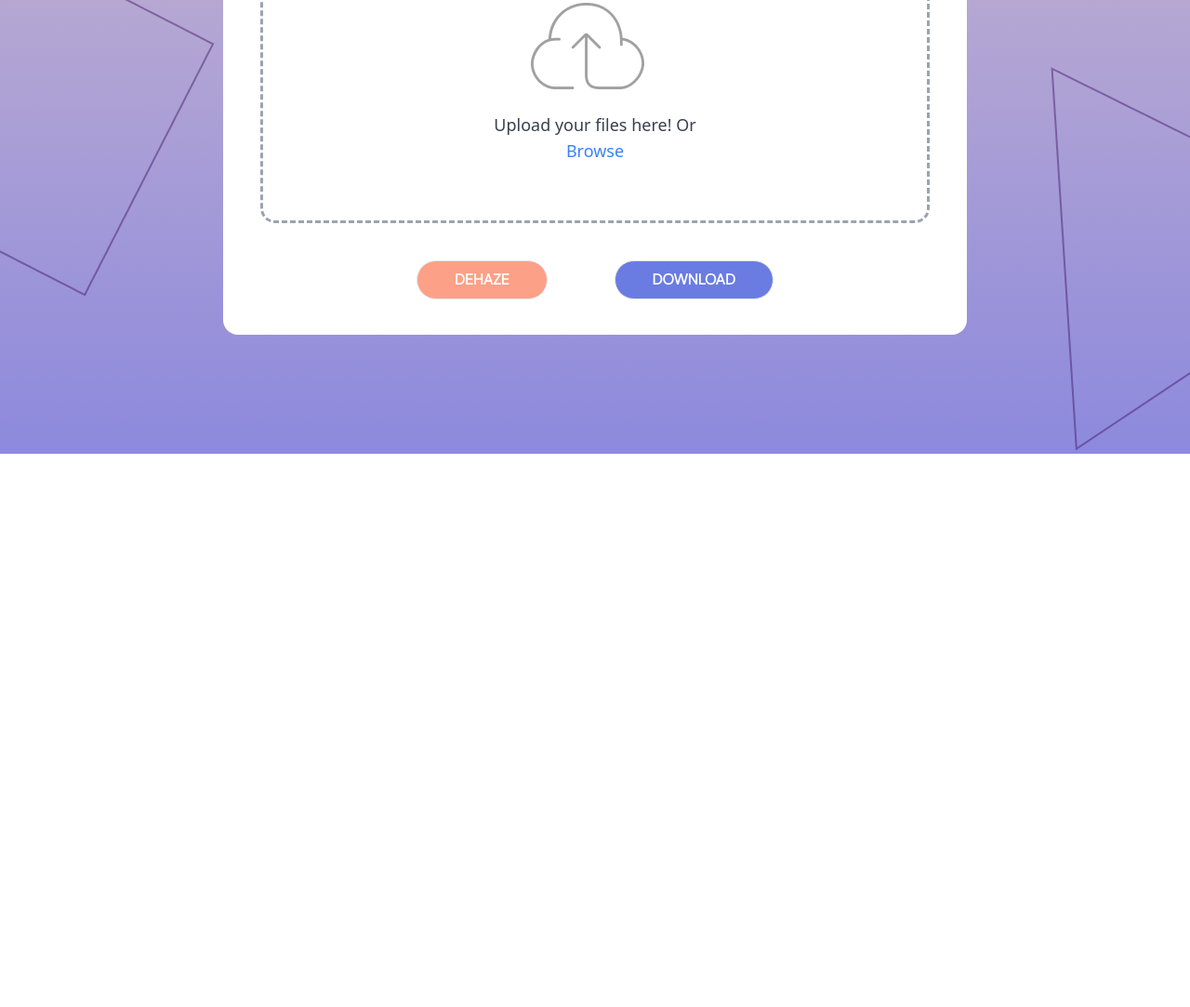
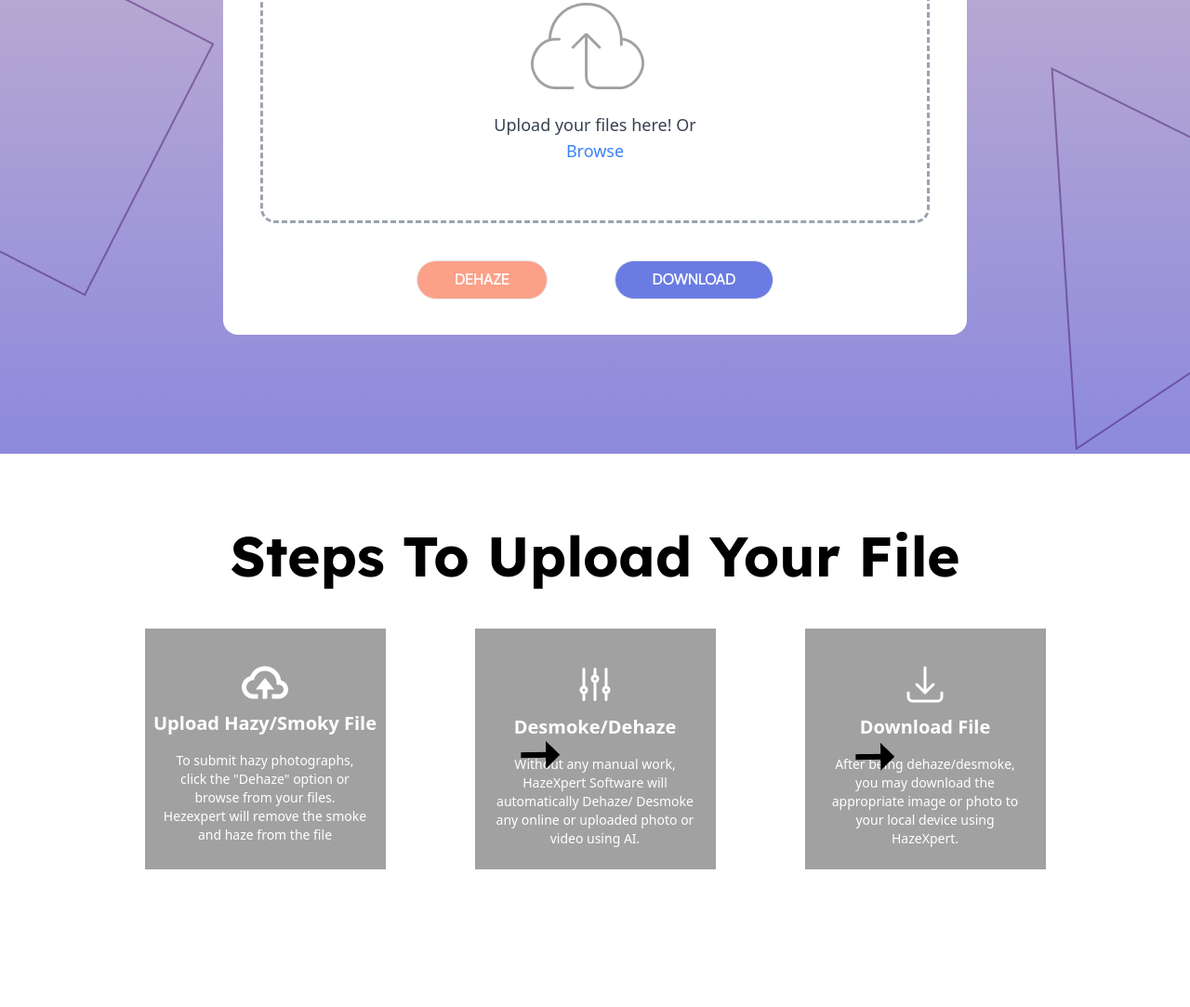
Before and after one commit to agnibhaxray/Haze-Expert, a website: page index.html in a window 1280 px wide. Shown: the part 648-1731 px from the top of the page at 93% size. Before the commit the page ends 1136 px from the top, so only its background shows below. Drawn offline with nearby package versions, Linux system fonts and the light colour scheme.

Commit message:
Update index.html

```diff
--- a/index.html
+++ b/index.html
@@ -68,8 +68,47 @@
 	</div>
 
 
+	<section class="h-50">
+		<div class="steps bg-white">
+			<div class="flex justify-center text-6xl font-bold font-lexend-deca relative top-20">
+			  <span> Steps To Upload Your File </span>
+			</div>
+			<div class="flex justify-center items-center mt-32">
+				<div class="grid grid-cols-3 gap-24">
+					<div class="h-[259px] w-[259px] bg-lightGray text-lg text-white text-center">
+						<svg xmlns="http://www.w3.org/2000/svg" width="72" height="72" viewBox="0 0 24 24" style="fill: white; width: 60px; height: 60px;" class="m-1 h-12 w-12 left-0 right-0 mx-auto relative top-6">
+							<path d="M13 19v-4h3l-4-5-4 5h3v4z"></path>
+							<path d="M7 19h2v-2H7c-1.654 0-3-1.346-3-3 0-1.404 1.199-2.756 2.673-3.015l.581-.102.192-.558C8.149 8.274 9.895 7 12 7c2.757 0 5 2.243 5 5v1h1c1.103 0 2 .897 2 2s-.897 2-2 2h-3v2h3c2.206 0 4-1.794 4-4a4.01 4.01 0 0 0-3.056-3.888C18.507 7.67 15.56 5 12 5 9.244 5 6.85 6.611 5.757 9.15 3.609 9.792 2 11.82 2 14c0 2.757 2.243 5 5 5z"></path>
+						</svg>
+						<h2 class="font-semibold text-xl mt-6">Upload Hazy/Smoky File</h2>
+						<p class="text-sm text-center mt-4 px-5">To submit hazy photographs, click the "Dehaze" option or browse from your files. Hezexpert will remove the smoke and haze from the file</p>
+					</div>
+					<div class="h-[259px] w-[259px] bg-lightGray text-white text-center">
+						<svg xmlns="http://www.w3.org/2000/svg" fill="none" viewBox="0 0 24 24" stroke-width="1.5" stroke="currentColor" class="m-1 h-12 w-12 left-0 right-0 mx-auto relative top-8">
+							<path stroke-linecap="round" stroke-linejoin="round" d="M6 13.5V3.75m0 9.75a1.5 1.5 0 010 3m0-3a1.5 1.5 0 000 3m0 3.75V16.5m12-3V3.75m0 9.75a1.5 1.5 0 010 3m0-3a1.5 1.5 0 000 3m0 3.75V16.5m-6-9V3.75m0 3.75a1.5 1.5 0 010 3m0-3a1.5 1.5 0 000 3m0 9.75V10.5" />
+						  </svg>
 
-	<script src="index.js"></script>
+						<h2 class="font-semibold text-xl mt-10">Desmoke/Dehaze</h2>
+						<p class="text-sm text-center mt-4 px-5">Without any manual work, HazeXpert Software will automatically Dehaze/ Desmoke any online or uploaded photo or video using AI.</p>
+					</div>
+					<div class="h-[259px] w-[259px] bg-lightGray text-white text-center">
+						<svg xmlns="http://www.w3.org/2000/svg" fill="none" viewBox="0 0 24 24" stroke-width="1.5" stroke="currentColor" class="m-1 h-12 w-12 left-0 right-0 mx-auto relative top-8">
+							<path stroke-linecap="round" stroke-linejoin="round" d="M3 16.5v2.25A2.25 2.25 0 005.25 21h13.5A2.25 2.25 0 0021 18.75V16.5M16.5 12L12 16.5m0 0L7.5 12m4.5 4.5V3" />
+						</svg>
+						<h2 class="font-semibold text-xl mt-10">Download File</h2>
+						<p class="text-sm text-center mt-4 px-5">After being dehaze/desmoke, you may download the appropriate image or photo to your local device using HazeXpert.</p>
+					</div>
+				</div>
+			</div>
+			<img class="relative bottom-40 left-34" src="./images/blackArrow.png" alt="arrow-1">
+			<img class="relative bottom-14.5 left-56.5" src="./images/blackArrow.png" alt="arrow-2">
+		  </div>
+	</section>
+
+
+	<script src="index.js">
+
+	</script>
 </body>
 
 </html>
```
